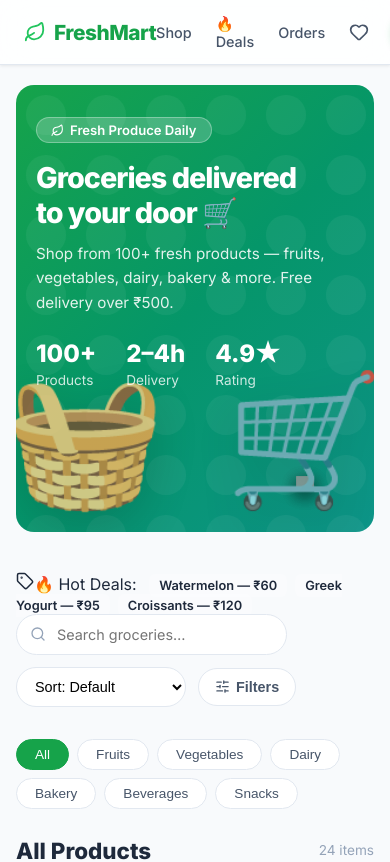
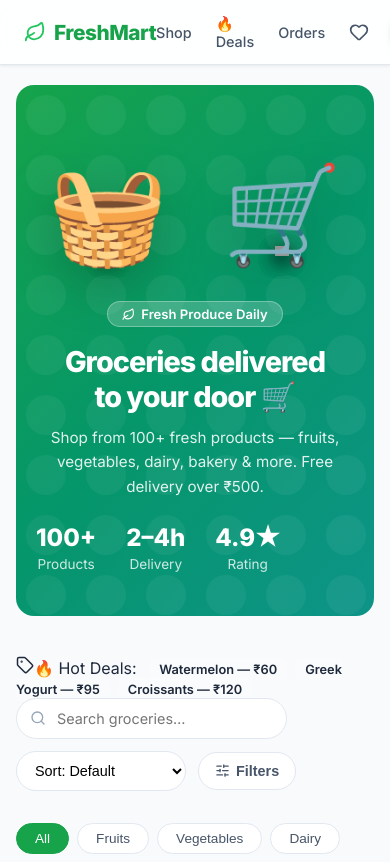
Before and after one commit to Akc04/FreshMart, a Next.js app: page / in a window 390 px wide. Shown: the top 862 px of the page. Built offline with nearby package versions, Linux system fonts and the light colour scheme; grey boxes are pictures that could not be loaded.

Commit message:
fix: force mobile visibility for hero animations with relative positioning

```diff
--- a/src/app/globals.css
+++ b/src/app/globals.css
@@ -578,21 +578,30 @@ img { display: block; }
 .gift-group { cursor: pointer; }
 
 @media (max-width: 768px) {
-  .interactive-hero-graphics, .deals-hero-graphics {
-    width: 100%;
-    right: 0;
-    justify-content: center;
-    gap: 20px;
-    padding-bottom: 10px;
-    opacity: 0.8;
-  }
-  .container-emoji { font-size: 8rem; }
-  .contained-item { width: 50px; bottom: 20px; }
-
-  /* Make room for text on mobile if needed */
   .hero {
     display: flex;
     flex-direction: column;
-    padding-bottom: 140px; /* Space for graphics at bottom */
+    padding: 40px 20px 20px !important;
+    text-align: center;
+    align-items: center;
   }
+  .hero-content {
+    margin-bottom: 20px;
+    width: 100%;
+  }
+  .interactive-hero-graphics, .deals-hero-graphics {
+    position: relative !important;
+    width: 100% !important;
+    height: auto !important;
+    top: auto !important;
+    right: auto !important;
+    display: flex !important;
+    justify-content: center !important;
+    gap: 15px !important;
+    padding: 20px 0 !important;
+    opacity: 1 !important;
+    visibility: visible !important;
+  }
+  .container-emoji { font-size: 6rem !important; }
+  .contained-item { width: 40px !important; bottom: 15px !important; }
 }
```
